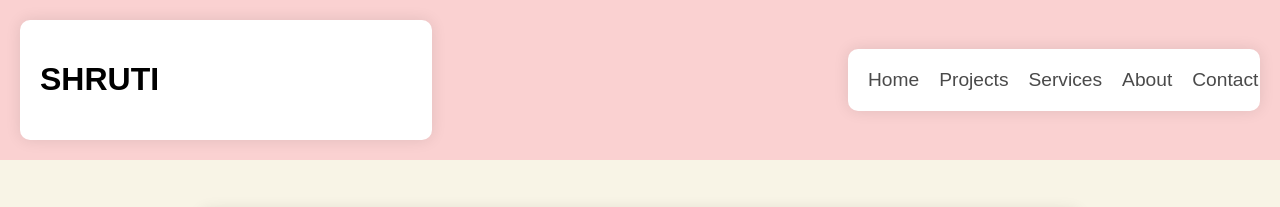
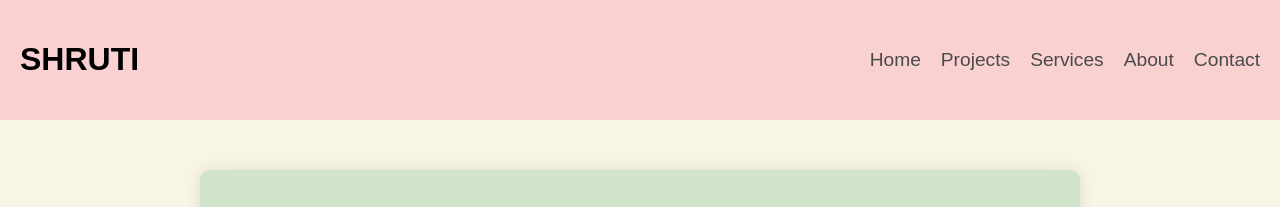
Before and after one commit to Shruti-613/Shruti-613.github.io, a plain HTML site: page index.html in a window 1280 px wide. Shown: the top 207 px of the page. Drawn offline with Linux system fonts and the light colour scheme.

Commit message:
Update index.html

```diff
--- a/index.html
+++ b/index.html
@@ -2,26 +2,22 @@
 <html lang="en">
   <head>
     <meta charset="UTF-8" />
-    <meta name="viewport" content="width=device-width, initial-scale=1.0" />
-    <title>Document</title>
-    <link rel="icon" type="image/x-icon" href="assets/images/ball.png" />
-    <link rel="stylesheet" href="style.css" />
+    <meta name="viewport" content="width=device-width, initial-scale=1.0" >
+    <title>Portfolio</title>
+    <link rel="stylesheet" href="style.css" >
   </head>
   <body>
     <div class="container">
       <div class="header-row">
-        <div class="box"><h1>SHRUTI</h1></div>
-        <div class="box">
+       <h1>SHRUTI</h1>
           <ul>
             <li><a href="#home">Home</a></li>
             <li><a href="#projects">Projects</a></li>
             <li><a href="#services">Services</a></li>
             <li><a href="#about">About</a></li>
-
             <li><a href="#contact">Contact</a></li>
           </ul>
         </div>
-      </div>
 
       <div class="row" id="home">
             <div class="full-stack-box">
```
